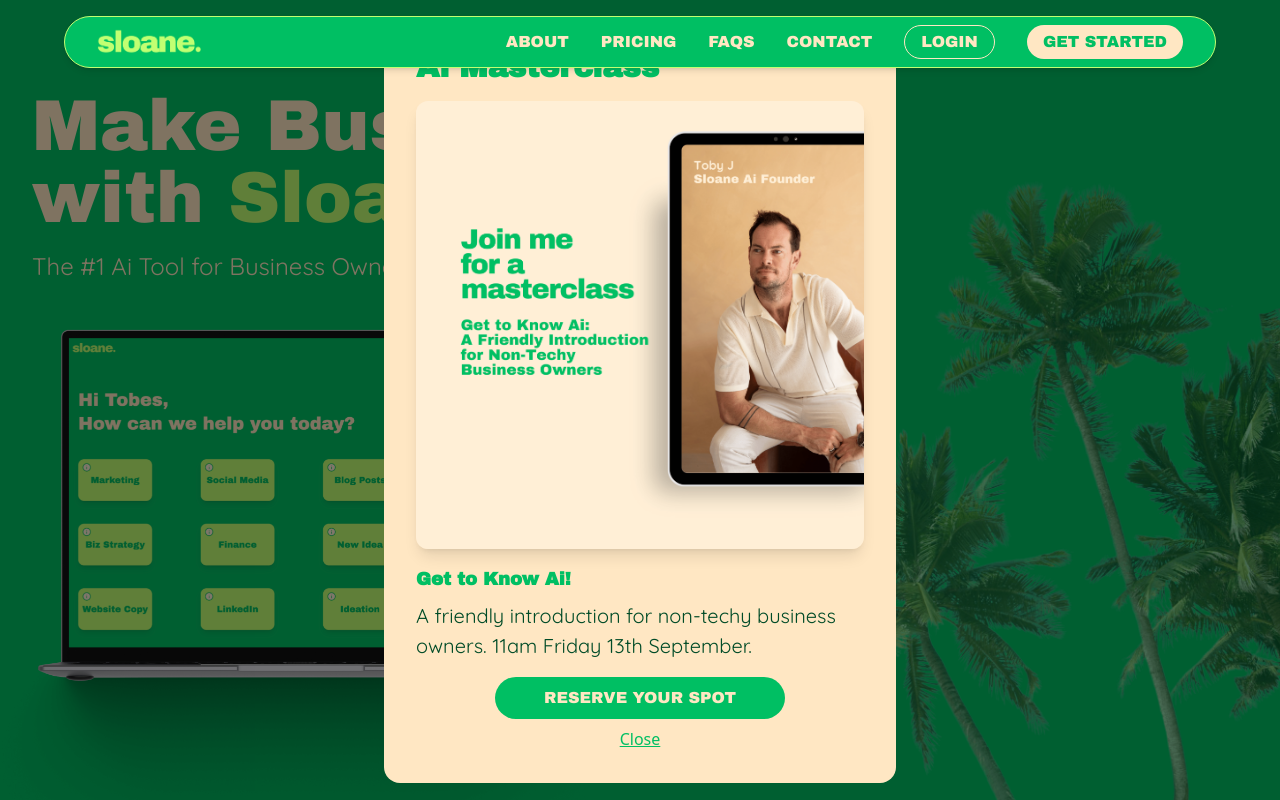
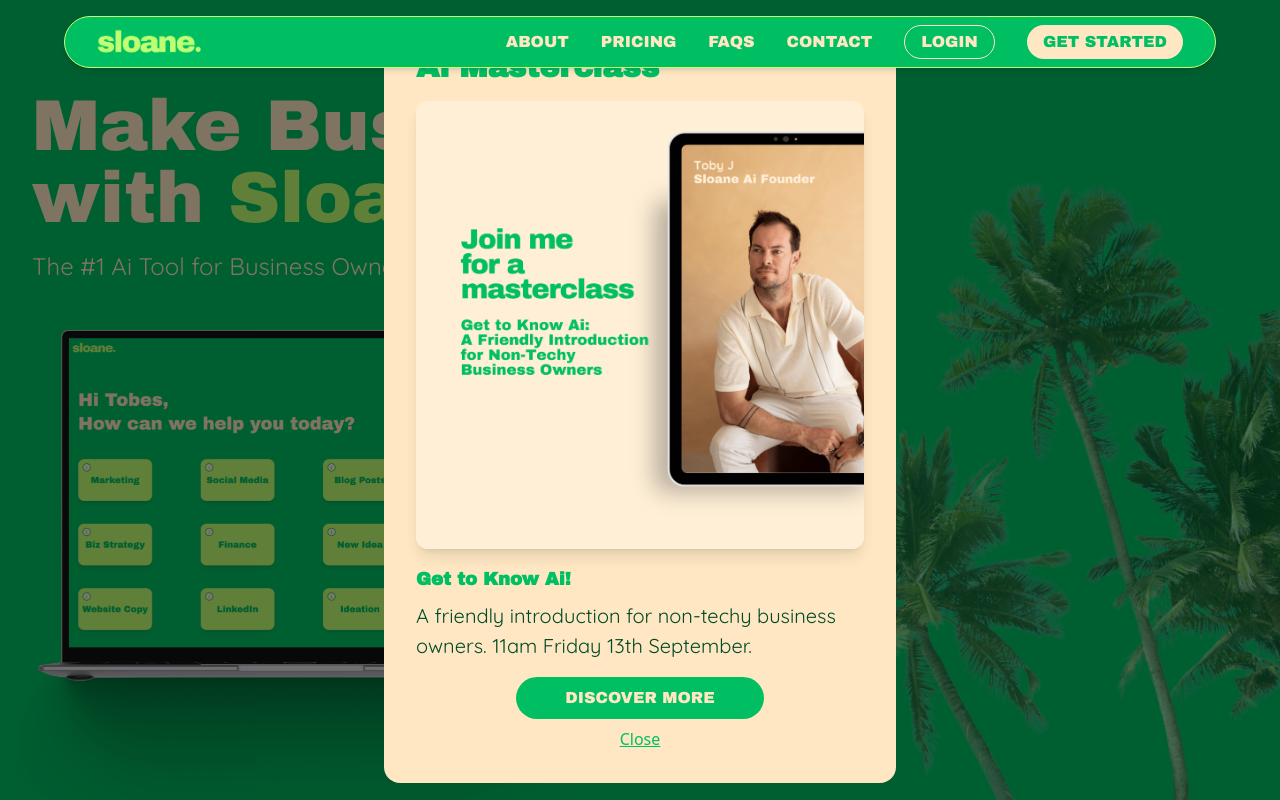
Before and after one commit to tjsoho/sloane, a Next.js app: page /home in a window 1280 px wide. Shown: the top 800 px of the page. Built offline with nearby package versions, Linux system fonts and the light colour scheme.

Commit message:
fixed popup

```diff
--- a/src/app/components/Popup.tsx
+++ b/src/app/components/Popup.tsx
@@ -1,7 +1,7 @@
-// src/app/components/Popup.tsx
 'use client';
 
 import React from 'react';
+import { useRouter } from 'next/navigation'; // Import useRouter from next/navigation
 import Button from '~/app/components/Button';
 
 interface PopupProps {
@@ -21,6 +21,12 @@
   buttonText,
   onClose,
 }) => {
+  const router = useRouter(); // Initialize the useRouter hook
+
+  const handleButtonClick = () => {
+    router.push('/ai-masterclass'); // Navigate to /ai-masterclass when the button is clicked
+  };
+
   return (
     <div className="fixed inset-0 z-50 flex items-center justify-center bg-black bg-opacity-50">
       <div className="mx-auto max-w-lg rounded-2xl bg-brand-cream p-8">
@@ -44,11 +50,11 @@
             backgroundColor="brand-green"
             hoverBG="brand-green-dark"
             ariaLabel={buttonText}
-            onClick={onClose}
+            onClick={handleButtonClick} // Change the click handler to navigate to /ai-masterclass
           />
           <button
             onClick={onClose}
-            className="mt-2  text-brand-green hover:text-brand-green-dark underline"
+            className="mt-2 text-brand-green hover:text-brand-green-dark underline"
           >
             Close
           </button>
--- a/src/app/home/page.tsx
+++ b/src/app/home/page.tsx
@@ -101,7 +101,7 @@
           image="/images/masterclassA.png"
           subheading="Get to Know Ai!"
           paragraph="A friendly introduction for non-techy business owners. 11am Friday 13th September."
-          buttonText="Reserve your spot"
+          buttonText="DISCOVER MORE"
           onClose={handleClosePopup}
         />
       )}
```
